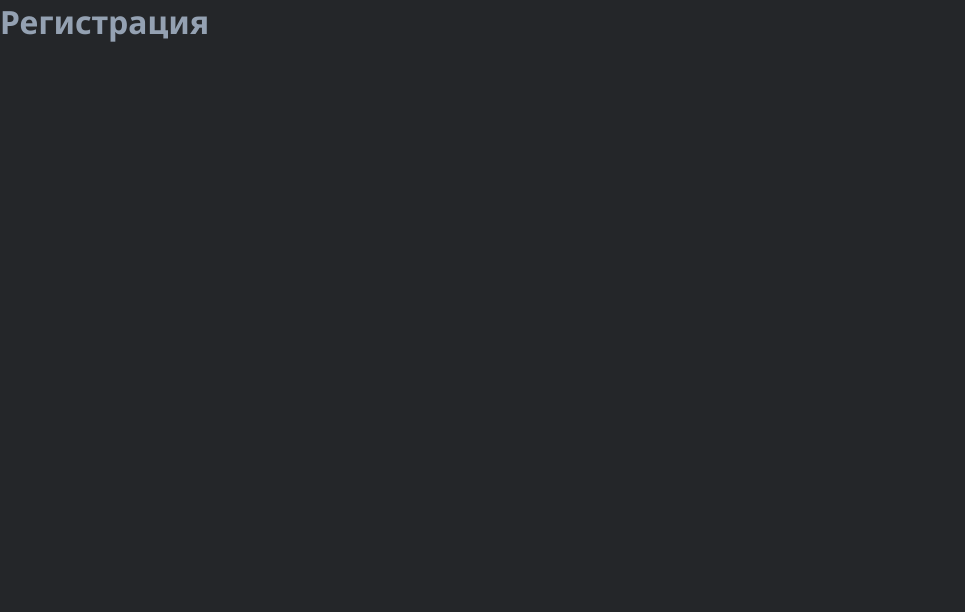
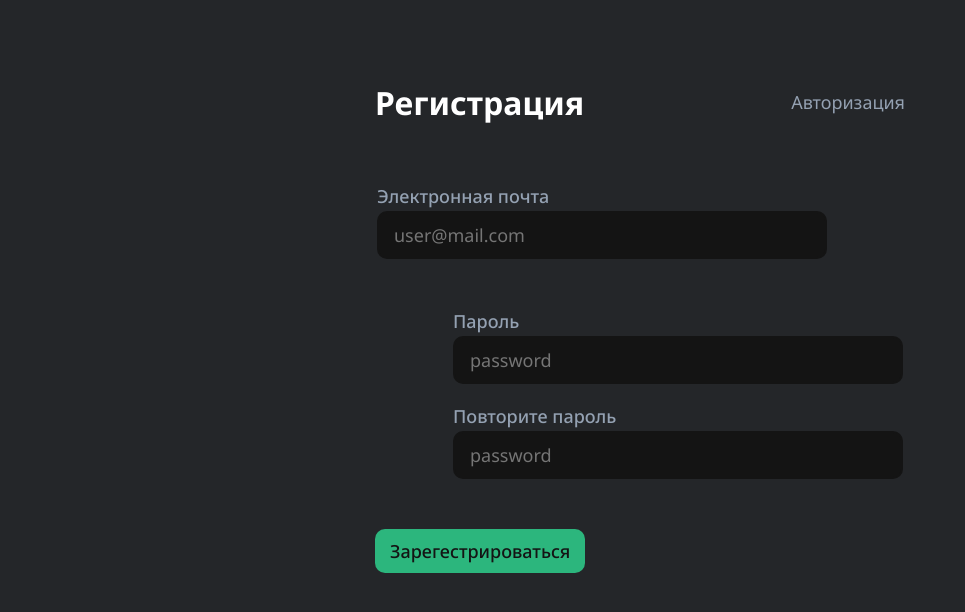
Before and after one commit to merpich/turlte, a React (Create React App) app: page /register in a window 1280 px wide. Shown: the top 612 px of the page, without its empty margins (0-965 px from the left). Built offline with nearby package versions, Linux system fonts and the light colour scheme.

Commit message:
Добавлена страница регистрации

```diff
--- a/src/pages/Login/Login.module.scss
+++ b/src/pages/Login/Login.module.scss
@@ -15,9 +15,11 @@
 }
 
 .fieldset {
+	display: grid;
 	width: 100%;
 	max-width: rem(450);
 	padding: 0;
+	gap: rem(20);
 	border: 0;
 	&[data-direct=right] {
 		justify-self: start;
--- a/src/pages/Login/Register.jsx
+++ b/src/pages/Login/Register.jsx
@@ -1,5 +1,102 @@
+import { useSpring, animated, easings } from 'react-spring';
+import { FormHeader } from '../../components/Introduction/FormHeader/FormHeader';
+import { Input } from '../../components/Ui/Input/Input';
+import { Button } from '../../components/Ui/Button/Button';
+import styles from './Login.module.scss';
+
 export const Register = () => {
+	const inputs = {
+		email: {
+			caption: 'Электронная почта',
+			type: 'email',
+			name: 'email',
+			placeholder: 'user@mail.com',
+			required: true
+		},
+		password: {
+			caption: 'Пароль',
+			type: 'password',
+			name: 'password',
+			placeholder: 'password',
+			required: true
+		},
+		passwordReapet: {
+			caption: 'Повторите пароль',
+			type: 'password',
+			name: 'password',
+			placeholder: 'password',
+			required: true
+		}
+	}
+
+	const animateEmail = useSpring({
+		from: {
+			opacity: 0,
+			transform: 'translate(-100%, 0)'
+		},
+		to: {
+			opacity: 1,
+			transform: 'translate(0, 0)'
+		},
+		config: {
+			duration: 1000,
+			easing: easings.easeInOutCubic
+		},
+		delay: 200
+	});
+
+	const animatePassword = useSpring({
+		from: {
+			opacity: 0,
+			transform: 'translate(100%, 0)'
+		},
+		to: {
+			opacity: 1,
+			transform: 'translate(0, 0)'
+		},
+		config: {
+			duration: 1000,
+			easing: easings.easeInOutQuad
+		},
+		delay: 600
+	});
+
+	const animateButton = useSpring({
+		from: {
+			opacity: 0,
+			transform: 'translate(0, 100%)'
+		},
+		to: {
+			opacity: 1,
+			transform: 'translate(0, 0)'
+		},
+		config: {
+			duration: 1000,
+			easing: easings.easeInOutCubic
+		},
+		delay: 1000
+	});
+
 	return (
-		<h1>Регистрация</h1>
+		<div className={styles.wrapper}>
+			<FormHeader
+				title="Регистрация"
+				linkCaption="Авторизация"
+				linkPath="/signin"
+			/>
+			<form className={styles.form} method='post'>
+				<animated.fieldset className={styles.fieldset} data-direct='right' style={animateEmail}>
+					<Input {...inputs.email} />
+				</animated.fieldset>
+				<animated.fieldset className={styles.fieldset} data-direct='left' style={animatePassword}>
+					<Input {...inputs.password} />
+					<Input {...inputs.passwordReapet} />
+				</animated.fieldset>
+
+				<animated.div style={animateButton}>
+					<Button text="Зарегестрироваться" type="submit" />
+				</animated.div>
+			</form>
+		</div>
 	);
 }
```
